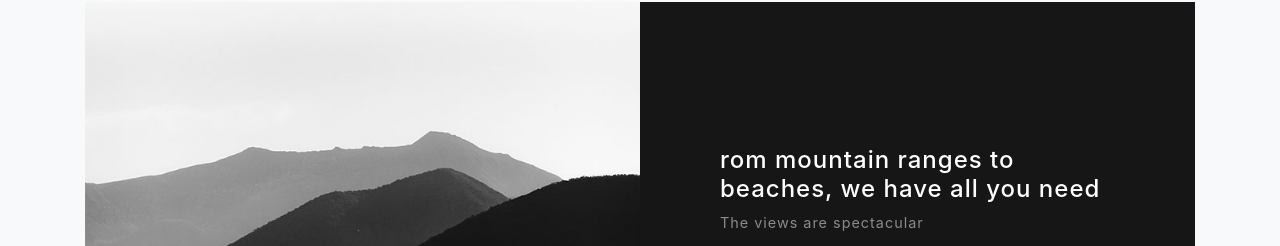
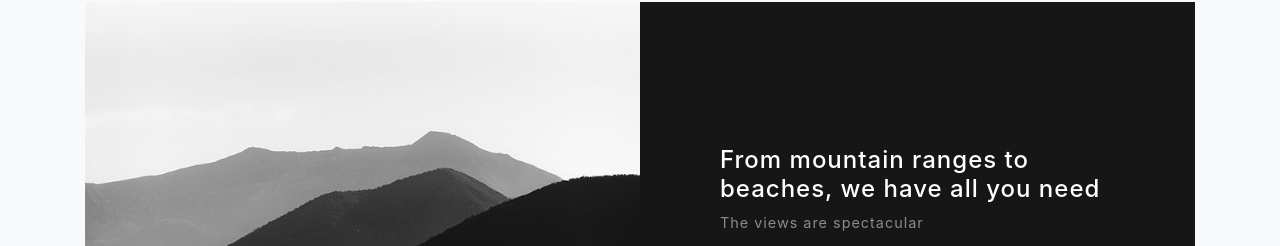
Before and after one commit to SyedSaifAli1234/syedsaifali1234.github.io, a website with bundled scripts: page index.html in a window 1280 px wide. Shown: the part 2109-2355 px from the top of the page. Built offline with nearby package versions, Linux system fonts and the light colour scheme.

Commit message:
Update index.html

```diff
--- a/index.html
+++ b/index.html
@@ -101,7 +101,7 @@
           <div class="bg-black text-center h-100 project">
             <div class="d-flex h-100">
               <div class="project-text w-100 my-auto text-center text-lg-left">
-                <h4 class="text-white">rom mountain ranges to beaches, we have all you need</h4>
+                <h4 class="text-white">From mountain ranges to beaches, we have all you need</h4>
                 <p class="mb-0 text-white-50">The views are spectacular</p>
                 <hr class="d-none d-lg-block mb-0 ml-0">
               </div>
```
